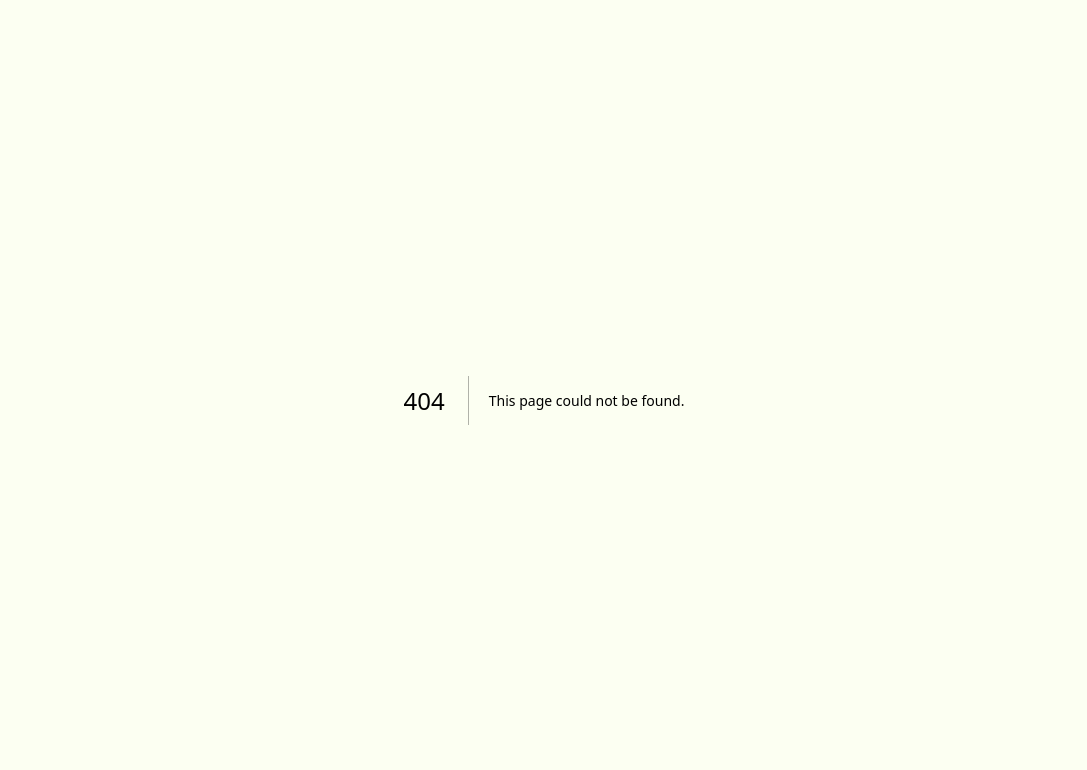
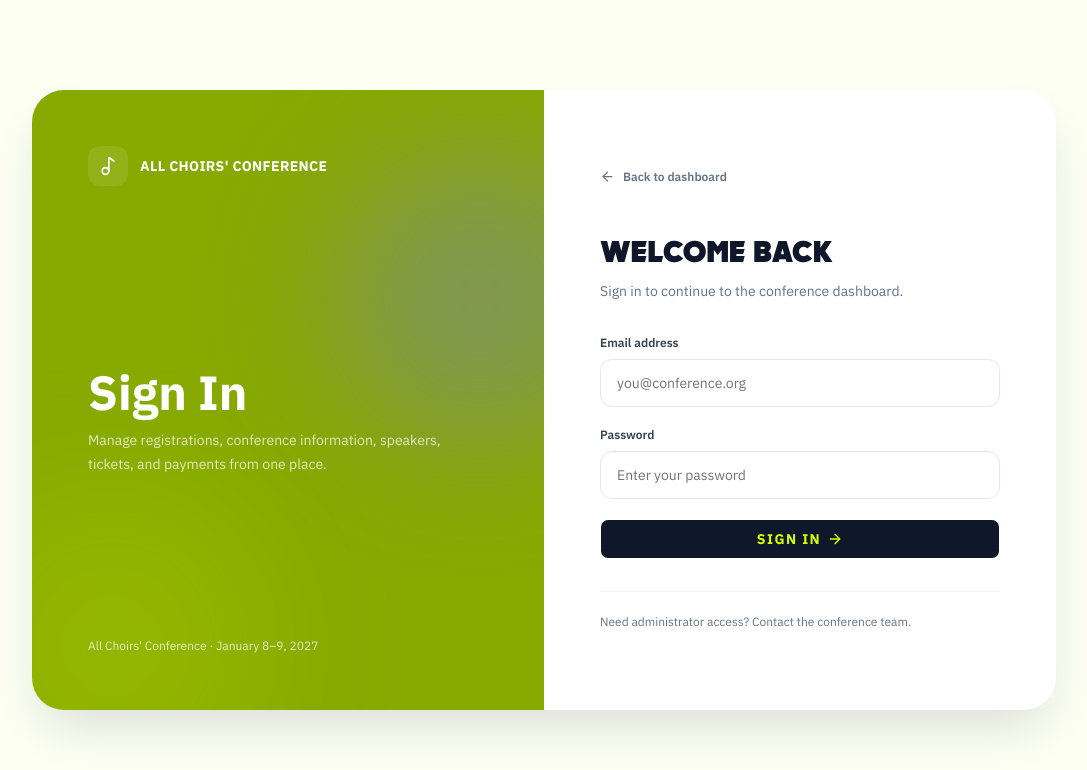
Before and after one commit to dare-mcadewole/choir-conference, a Next.js app: page /admin/login in a window 1280 px wide. Before the commit this address had no page. Shown: the top 770 px of the page, without its empty margins (96-1183 px from the left). Built offline with nearby package versions, Linux system fonts and the light colour scheme.

Commit message:
feat: add admin login page with authentication form

```diff
--- /dev/null
+++ b/src/app/admin/login/page.tsx
@@ -0,0 +1,116 @@
+"use client";
+
+import Link from "next/link";
+import { useState, type FormEvent } from "react";
+import { ArrowLeft, ArrowRight, Music2 } from "lucide-react";
+import { Button } from "@/components/ui/button";
+import { Input } from "@/components/ui/input";
+
+export default function AdminLoginPage() {
+  const [message, setMessage] = useState<string | null>(null);
+
+  function handleSubmit(event: FormEvent<HTMLFormElement>) {
+    event.preventDefault();
+    setMessage(
+      "Sign-in is unavailable because an authentication provider has not been configured. Your credentials were not sent.",
+    );
+  }
+
+  return (
+    <main className="grid min-h-screen place-items-center p-4 sm:p-8">
+      <div className="grid w-full max-w-5xl overflow-hidden rounded-[2rem] bg-white shadow-2xl shadow-indigo-950/15 lg:min-h-[620px] lg:grid-cols-2">
+        <section className="relative hidden overflow-hidden bg-secondary-700 p-10 text-white lg:flex lg:flex-col lg:justify-between xl:p-14">
+          <div className="pointer-events-none absolute -right-20 top-16 size-72 rounded-full bg-[#7778e8]/35 blur-3xl" />
+          <div className="pointer-events-none absolute -bottom-24 -left-20 size-80 rounded-full bg-[#d4ff00]/15 blur-3xl" />
+          <Link href="/" className="relative flex items-center gap-3">
+            <span className="grid size-10 place-items-center rounded-xl bg-white/10">
+              <Music2 size={20} />
+            </span>
+            <span className="text-sm font-bold tracking-wide">
+              ALL CHOIRS&apos; CONFERENCE
+            </span>
+          </Link>
+          <div className="relative max-w-sm">
+            <h1 className="mt-5 text-5xl font-bold text-white">Sign In</h1>
+            <p className="mt-3 text-sm leading-6 text-white/75 text-secondary-200">
+              Manage registrations, conference information, speakers, tickets,
+              and payments from one place.
+            </p>
+          </div>
+          <p className="relative text-xs text-white/75">
+            All Choirs&apos; Conference · January 8–9, 2027
+          </p>
+        </section>
+
+        <section className="flex flex-col justify-center p-6 sm:p-10 lg:p-14">
+          <Link
+            href="/admin"
+            className="inline-flex w-fit items-center gap-2 text-xs font-semibold text-slate-500 transition hover:text-[#5556c8]"
+          >
+            <ArrowLeft size={15} /> Back to dashboard
+          </Link>
+
+          <div className="mt-12 max-w-md">
+            <span className="grid size-11 place-items-center rounded-2xl bg-[#eeeefe] text-[#6566d8] lg:hidden">
+              <Music2 size={20} />
+            </span>
+
+            <h2 className="mt-1 font-display text-3xl uppercase text-slate-900">
+              Welcome back
+            </h2>
+            <p className="mt-1.5 text-sm leading-6 text-slate-500">
+              Sign in to continue to the conference dashboard.
+            </p>
+
+            <form onSubmit={handleSubmit} className="mt-8 space-y-5">
+              <label className="block">
+                <span className="mb-2 block text-xs font-semibold text-slate-700">
+                  Email address
+                </span>
+                <Input
+                  type="email"
+                  name="email"
+                  autoComplete="username"
+                  placeholder="you@conference.org"
+                  required
+                  className="h-12 rounded-xl border-slate-200 bg-white px-4"
+                />
+              </label>
+              <label className="block">
+                <span className="mb-2 block text-xs font-semibold text-slate-700">
+                  Password
+                </span>
+                <Input
+                  type="password"
+                  name="password"
+                  autoComplete="current-password"
+                  placeholder="Enter your password"
+                  required
+                  className="h-12 rounded-xl border-slate-200 bg-white px-4"
+                />
+              </label>
+              <Button
+                type="submit"
+                className="w-full bg-slate-900 hover:bg-slate-800"
+              >
+                Sign in <ArrowRight size={16} />
+              </Button>
+              {message && (
+                <p
+                  role="alert"
+                  className="rounded-xl border border-amber-200 bg-amber-50 p-3 text-xs leading-5 text-amber-900"
+                >
+                  {message}
+                </p>
+              )}
+            </form>
+
+            <p className="mt-8 border-t border-slate-100 pt-5 text-xs leading-5 text-slate-500">
+              Need administrator access? Contact the conference team.
+            </p>
+          </div>
+        </section>
+      </div>
+    </main>
+  );
+}
```
